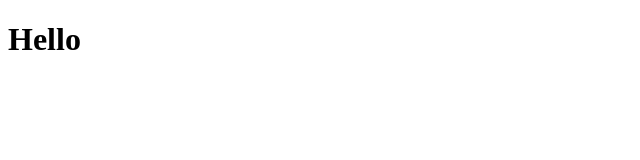
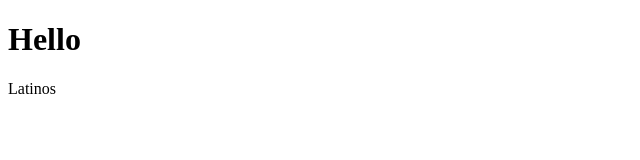
Before and after one commit to Vorobey22/Vorobey, a plain HTML site: page index.html in a window 1280 px wide. Shown: the full height of the page, 0-640 px from the left. Drawn offline with Linux system fonts and the light colour scheme.

Commit message:
Text
Text

```diff
--- a/index.html
+++ b/index.html
@@ -8,5 +8,6 @@
 </head>
 <body>
     <h1>Hello</h1>
+    Latinos
 </body>
 </html>
```
